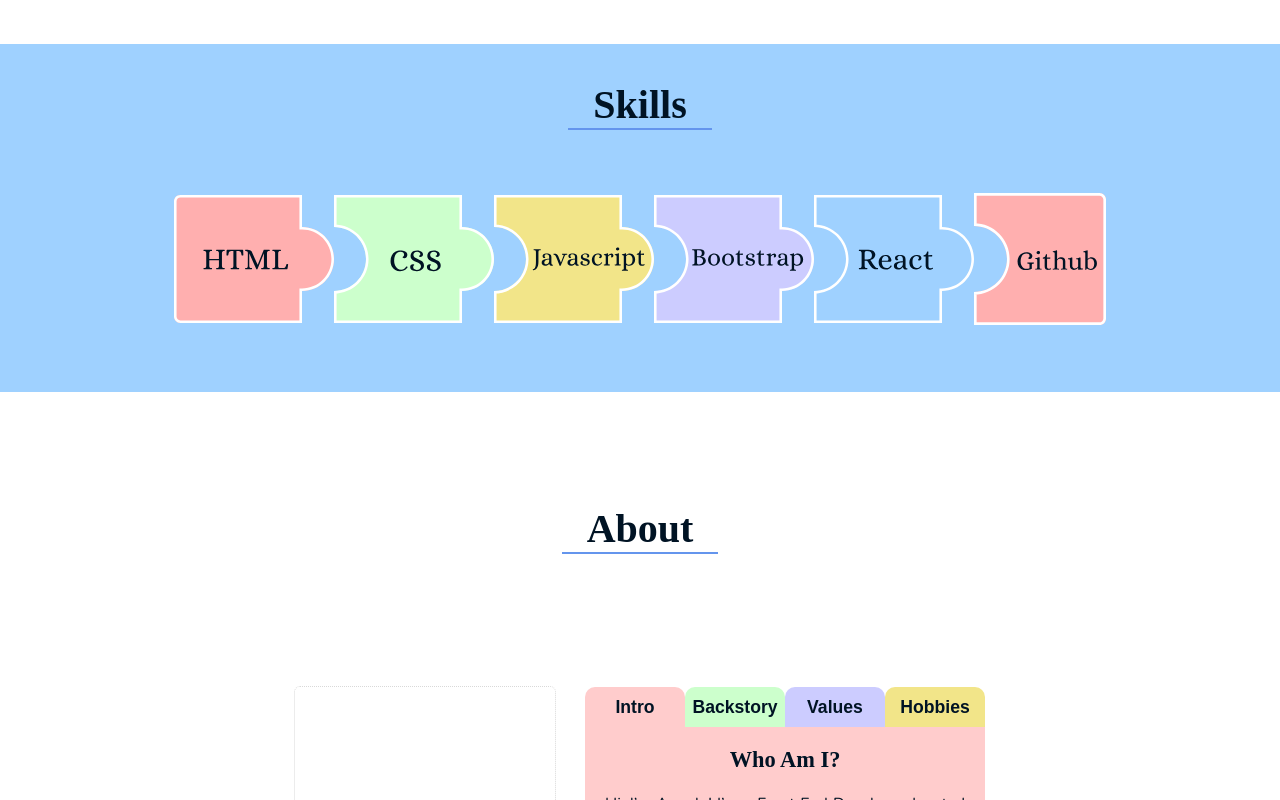
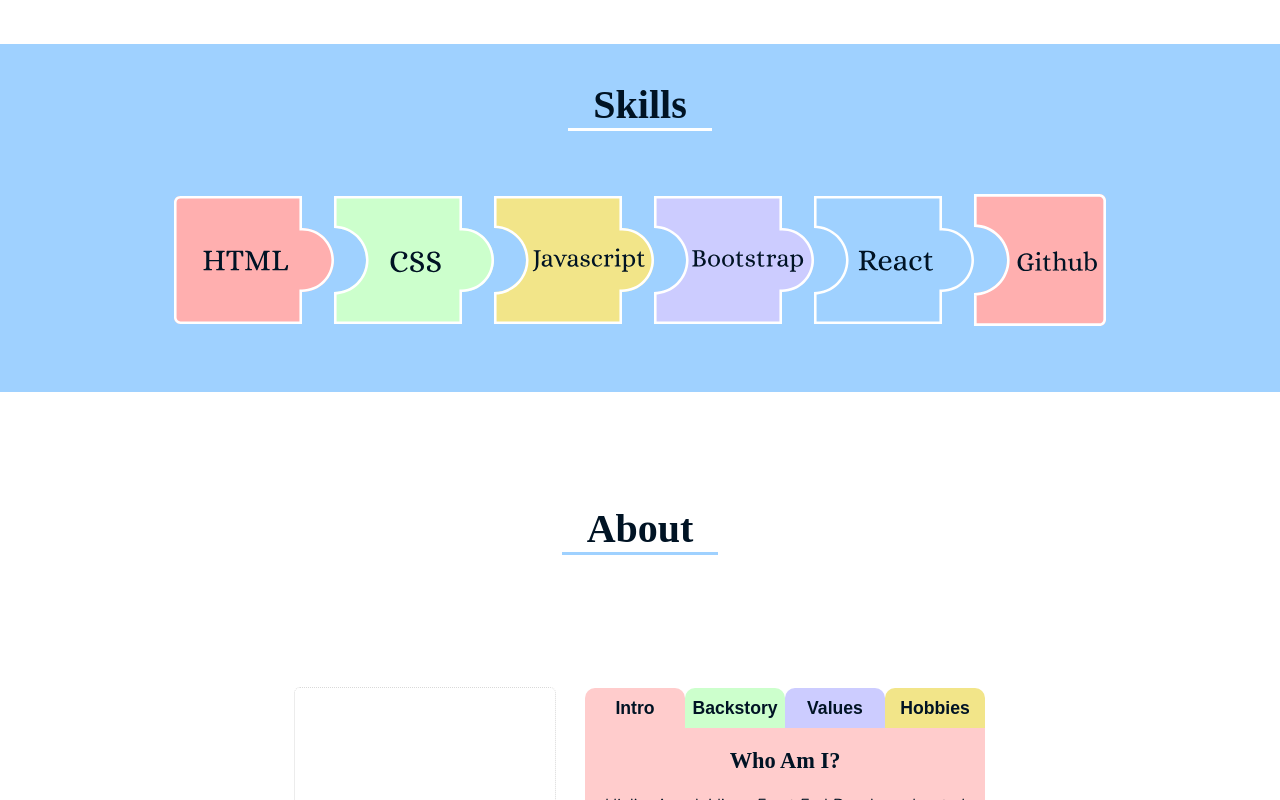
Before and after one commit to ang-riv/portfolio, a React (Create React App) app: page / in a window 1280 px wide. Shown: the part 860-1660 px from the top of the page. Built offline with nearby package versions, Linux system fonts and the light colour scheme; a web font is replaced by a local one.

Commit message:
Changed colors of the title underline depending on the section

```diff
--- a/src/Navigation.js
+++ b/src/Navigation.js
@@ -23,8 +23,6 @@
     { title: "Projects", ref: projectsRef, icon: <CodeIcon /> },
     { title: "Contact", ref: contactRef, icon: <SpeechIcon /> },
   ];
-
-  // contact styles
 
   const refCopy = [...sectionRefs];
   return (
--- a/src/SectionTitles.js
+++ b/src/SectionTitles.js
@@ -1,5 +1,6 @@
 import React, { useRef } from "react";
 import { motion } from "framer-motion";
+import { globalColors } from "./Imports";
 
 const SectionTitles = React.forwardRef((props) => {
   const ref = useRef(null);
@@ -14,15 +15,24 @@
     display: "flex",
     justifyContent: "center",
   };
+
+  const underlineColor = () => {
+    if (props.title === "Skills") {
+      return "#FFFFFF";
+    } else {
+      return globalColors.blue;
+    }
+  };
+
   return (
     <div style={divStyles}>
       <motion.h2 ref={ref} style={styles}>
         {props.title}
         <motion.div
           style={{
-            height: "2px",
+            height: "3px",
             width: "100%",
-            backgroundColor: "cornflowerBlue",
+            backgroundColor: underlineColor(),
             transformOrigin: "left",
           }}
           variants={{
```
